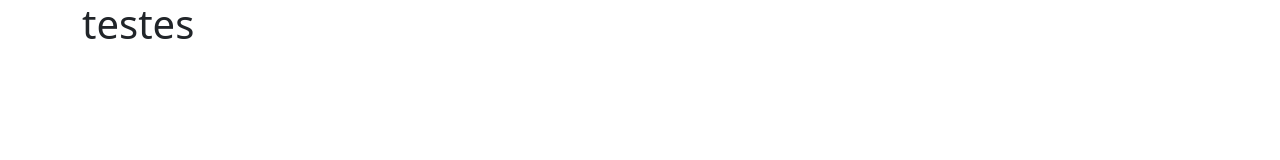
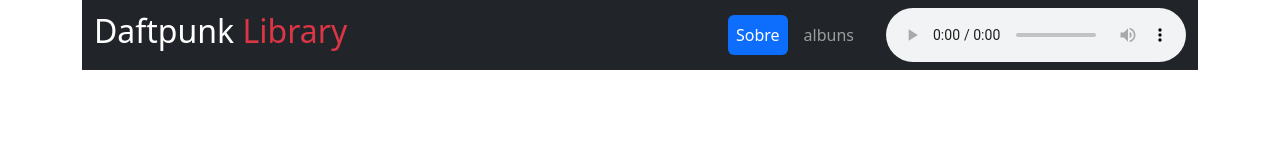
Before and after one commit to pedrocauan/Admin_Panel, a plain HTML site: page index.html in a window 1280 px wide. Drawn offline with Linux system fonts and the light colour scheme.

Commit message:
style: Criando menu

```diff
--- a/css/style.css
+++ b/css/style.css
@@ -0,0 +1,18 @@
+.h3 {
+    margin-bottom: 0;
+}
+
+main {
+    max-width: 1200px;
+}
+.audio-menu {
+    -webkit-tap-highlight-color: #212529;
+}
+
+.title {
+    color: white;
+}
+
+.audioPlayer {
+    border: none;
+}
--- a/index.html
+++ b/index.html
@@ -8,10 +8,39 @@
     <link rel="stylesheet" href="./css/style.css">
 </head>
 <body>
-    <!-- header -->
-    <div class="container">
-        <h1>testes</h1>
-    </div>
+    <main class="container">
+        <!--menu-->
+        <header class="navbar navbar-dark bg-dark navbar-expand-lg">
+            <div class="container">
+                <h1 class="title h2">
+                    Daftpunk <span class="text-danger">Library</span>
+                </h1>
+
+                <button type="button" class="navbar-toggler" data-bs-toggle="collapse" data-bs-target="#menu">
+                    <span class="navbar-toggler-icon"></span>
+                </button>
+                <nav id="menu" class="collapse navbar-collapse justify-content-end gap-4">
+                    <ul class="nav nav-pills navbar-nav gap-2">
+                        <li class="nav-item">
+                            <a href="#about" class="nav-link active">Sobre</a>
+                        </li>
+
+                        <li class="nav-item">
+                            <a href="#albuns" class="nav-link">albuns</a>
+                        </li>
+
+                    </ul>
+                    <audio class="audio-player" src="./midia/music.mp3" controls></audio>
+                </nav>
+            </div>
+        </header>
+        <!--banner-->
+        <div class="banner">
+
+        </div>
+
+    </main>
+
 
     <script src="./js/bootstrap.min.js"></script>
 </body>
```
Also changed, not shown: fonts/daft_font.TTF (added), midia/banner1.jpg (added), 1 other file.
